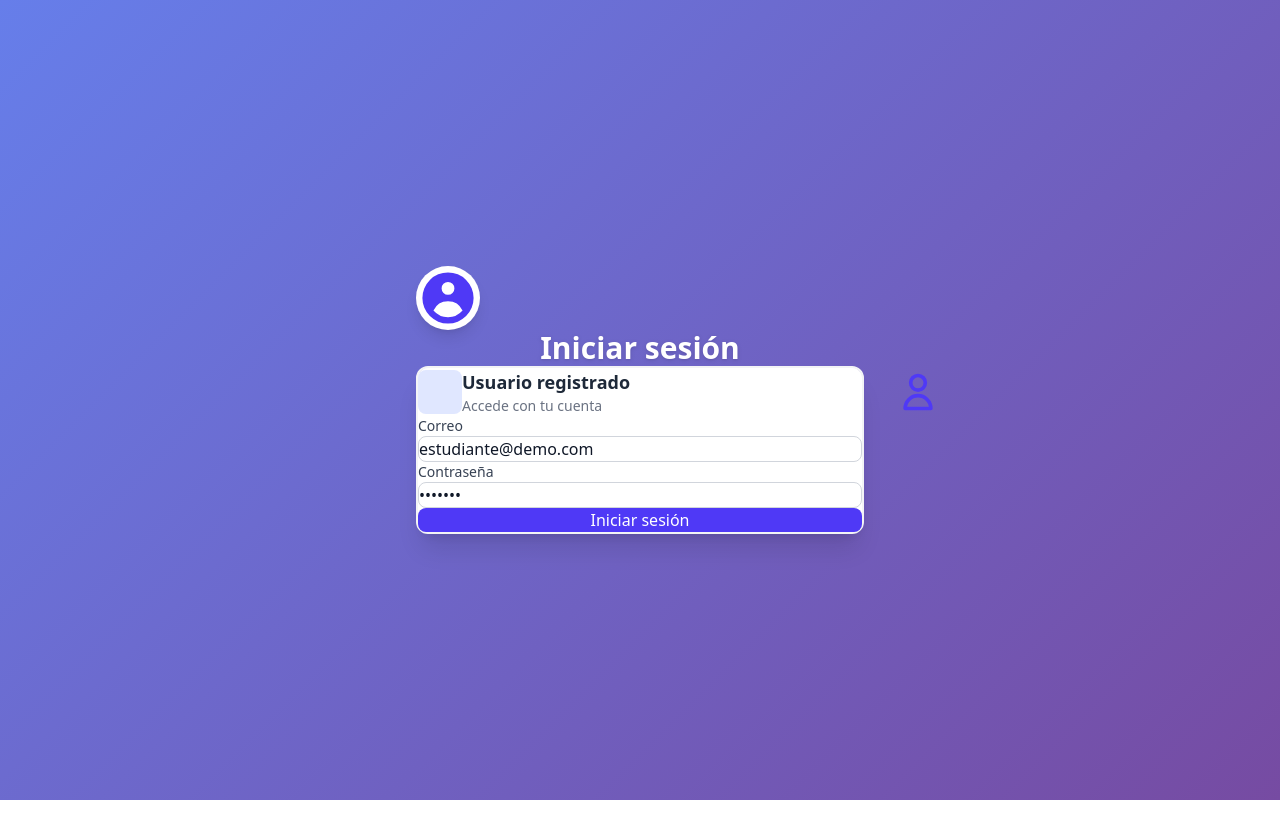
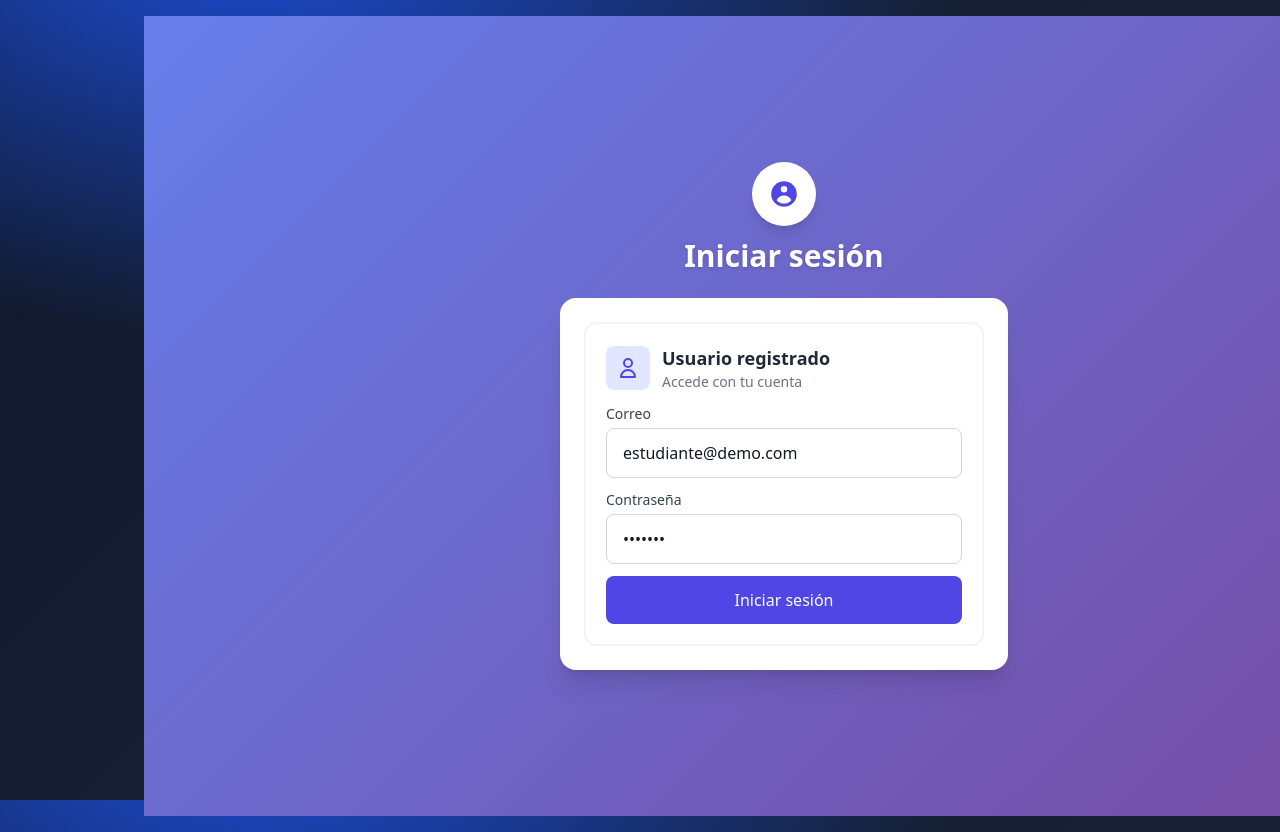
Before and after one commit to Diego558-coder/Maxwell_Play, a React app in the folder frontend/: page /login in a window 1280 px wide. Shown: the top 832 px of the page. Before the commit the page ends 800 px from the top, so only its background shows below. Built offline with nearby package versions, Linux system fonts and the light colour scheme; the HTML template or start-up script is replaced by a standard one.

Commit message:
7mo intento

```diff
--- a/frontend/postcss.config.js
+++ b/frontend/postcss.config.js
@@ -1,6 +1,6 @@
-// postcss.config.js (Tailwind v4)
+import tailwindcss from "tailwindcss";
+import autoprefixer from "autoprefixer";
+
 export default {
-  plugins: {
-    "@tailwindcss/postcss": {},
-  },
+  plugins: [tailwindcss(), autoprefixer()]
 };
--- a/frontend/src/index.css
+++ b/frontend/src/index.css
@@ -1,4 +1,6 @@
-@import "tailwindcss";
+@tailwind base;
+@tailwind components;
+@tailwind utilities;
 
 html, body, #root { height: 100%; }
 body { font-family: system-ui, sans-serif; }
--- /dev/null
+++ b/frontend/tailwind.config.ts
@@ -0,0 +1,13 @@
+/** @type {import('tailwindcss').Config} */
+const config = {
+  content: [
+    "./index.html",
+    "./src/**/*.{js,ts,jsx,tsx}"
+  ],
+  theme: {
+    extend: {}
+  },
+  plugins: []
+};
+
+export default config;
```
Also changed, not shown: frontend/package.json (+3 -4 lines), frontend/vercel.json, 1 other file (tests, documents, lock files or other folders).
